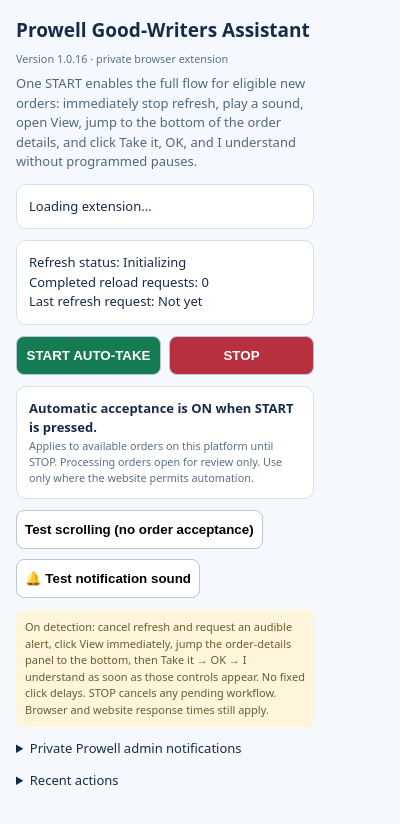
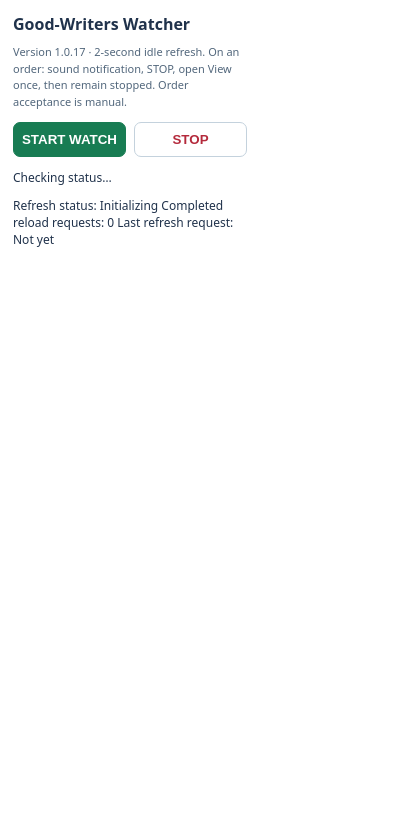
Before and after one commit to Prowell-dotcom/prowell-jobs, a browser extension: page extension/good-writers/popup.html in a window 400 px wide. Drawn offline with Linux system fonts and the light colour scheme.

Commit message:
Make Good-Writers standalone v1.0.17 popup START WATCH and STOP only

```diff
--- a/extension/good-writers/popup.html
+++ b/extension/good-writers/popup.html
@@ -1,36 +1,23 @@
 <!doctype html>
-<html lang="en">
-<head><meta charset="utf-8"><meta name="viewport" content="width=device-width,initial-scale=1">
-<title>Prowell Good-Writers Assistant</title>
+<html lang="en"><head><meta charset="utf-8"><meta name="viewport" content="width=device-width,initial-scale=1">
+<title>Prowell Good-Writers Watcher</title>
 <style>
-body{margin:0;padding:16px;width:330px;box-sizing:border-box;background:#f5f8fc;color:#172b48;font:13px/1.5 system-ui,Arial,sans-serif}
-h1{font-size:19px;margin:0 0 4px}p{margin:6px 0 12px;color:#52687d}
-.panel{border:1px solid #d8e0eb;border-radius:10px;background:white;padding:12px;margin:11px 0;white-space:pre-wrap;overflow-wrap:anywhere}
-.controls{display:flex;gap:8px}.controls button{flex:1}
-button{padding:11px 8px;border-radius:8px;border:1px solid #b6c7da;background:white;cursor:pointer;font-weight:700}
-button:disabled{opacity:.45}.go{background:#147b52;color:white}.stop{background:#b7303f;color:white}
-label{display:block;margin-top:12px}.note{font-size:11px;color:#6b5b30;background:#fff5da;padding:9px;border-radius:8px;margin-top:12px}
-small{color:#5a7089}#history{font:11px/1.6 monospace;max-height:95px;overflow:auto}
-</style></head>
-<body>
-<h1>Prowell Good-Writers Assistant</h1><small>Version 1.0.16 · private browser extension</small>
-<p>One START enables the full flow for eligible new orders: immediately stop refresh, play a sound, open View, jump to the bottom of the order details, and click Take it, OK, and I understand without programmed pauses.</p>
-<div id="status" class="panel" role="status">Loading extension...</div>
-<div class="controls"><button id="arm" class="go">START AUTO-TAKE</button><button id="stop" class="stop">STOP</button></div>
-<div class="panel"><strong>Automatic acceptance is ON when START is pressed.</strong><small style="display:block">Applies to available orders on this platform until STOP. Processing orders open for review only. Use only where the website permits automation.</small></div>
-<div style="margin-top:10px"><button type="button" id="testScrollOnly">Test scrolling (no order acceptance)</button></div>
-<div style="margin-top:10px"><button type="button" id="testOrderSound">🔔 Test notification sound</button></div>
-
-<div class="note">On detection: cancel refresh and request an audible alert, click View immediately, jump the order-details panel to the bottom, then Take it → OK → I understand as soon as those controls appear. No fixed click delays. STOP cancels any pending workflow. Browser and website response times still apply.</div>
-
-<details id="gwPairing" style="margin-top:12px"><summary>Private Prowell admin notifications</summary>
-<p>In Prowell Admin, select Generate Good-Writers pairing code. Paste it below to connect this extension only.</p>
-<label for="gwReportCode">Good-Writers pairing code</label>
-<input id="gwReportCode" type="password" autocomplete="off" placeholder="Paste private pairing code" style="box-sizing:border-box;width:100%;padding:10px;border:1px solid #b6c7da;border-radius:8px">
-<div class="controls" style="margin-top:8px"><button type="button" id="gwPair">Connect & test</button><button type="button" id="gwUnpair">Disconnect</button></div>
-<button type="button" id="gwRetry" style="margin-top:8px">Retry pending reports</button>
-<div id="gwPairStatus" class="panel" role="status">No connection verified yet.</div>
-</details>
-<details style="margin-top:12px"><summary>Recent actions</summary><div id="history" class="panel"></div></details>
-<p id="notice" role="status"></p><script src="popup.js"></script><script src="popup-refresh.js"></script>
+*{box-sizing:border-box}
+body{width:260px;margin:0;padding:13px;background:white;color:#20324b;font:12px/1.45 system-ui,Arial,sans-serif}
+h1{font-size:16px;margin:0 0 7px}p{font-size:11px;line-height:1.5;color:#52677c;margin:8px 0}
+.controls{display:flex;gap:8px;margin:12px 0}
+button{flex:1;border:1px solid #c4d2dd;border-radius:7px;padding:9px 5px;background:white;font-weight:700;cursor:pointer}
+button:disabled{opacity:.48;cursor:default}
+#arm{color:white;background:#187c53;border-color:#187c53}#stop{color:#b42a3c}
+#status{margin:10px 0;white-space:pre-wrap}#notice{margin:7px 0;color:#5d7188}
+</style></head><body>
+<h1>Good-Writers Watcher</h1>
+<p>Version 1.0.17 · 2-second idle refresh. On an order: sound notification, STOP, open View once, then remain stopped. Order acceptance is manual.</p>
+<div class="controls">
+<button id="arm" type="button">START WATCH</button>
+<button id="stop" type="button">STOP</button>
+</div>
+<div id="status" role="status">Checking status…</div>
+<p id="notice" role="status"></p>
+<script src="popup.js"></script><script src="popup-refresh.js"></script>
 </body></html>
```
